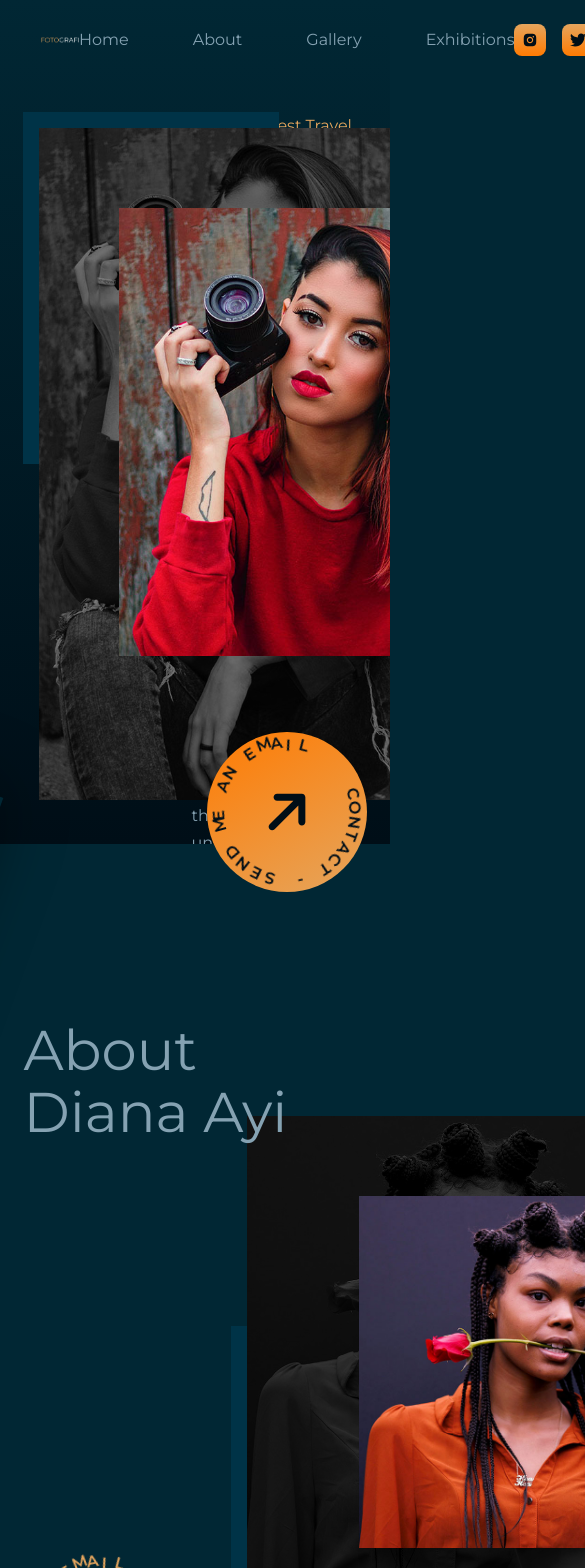
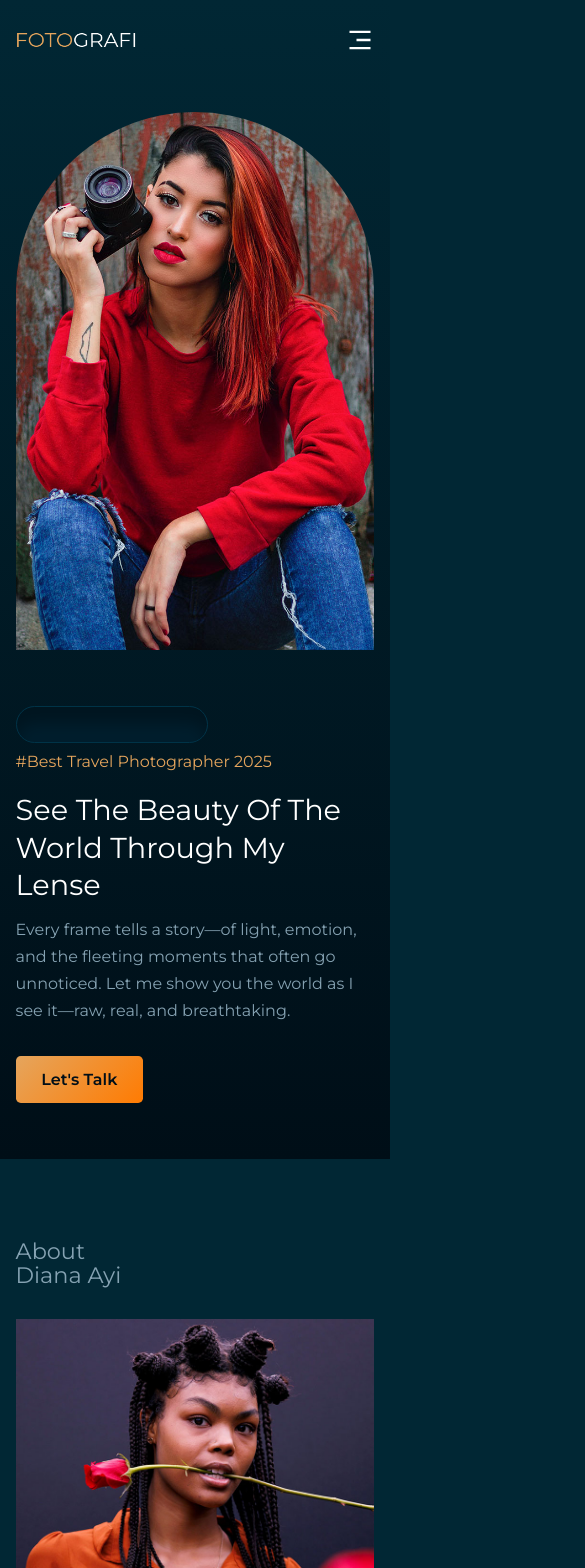
Before and after one commit to Jabweli/fotografi, a Next.js app: page / in a window 390 px wide. Shown: the top 1568 px of the page, 585 px wide, since content can reach past the window. Built offline with nearby package versions, Linux system fonts and the light colour scheme.

Commit message:
add responsiveness to components

```diff
--- a/app/globals.css
+++ b/app/globals.css
@@ -11,11 +11,6 @@
 }
 
 @theme inline {
-  --color-background: var(--background);
-  --color-foreground: var(--foreground);
-  --font-sans: var(--font-geist-sans);
-  --font-mono: var(--font-geist-mono);
-
   --color-primary: #ff7b02;
   --color-primary-variant: #e5a55d;
   --color-bg-1: #000e17;
@@ -29,10 +24,18 @@
   --transition: all 400ms ease;
 
   --animate-spinText: spinText 30s linear infinite;
+  --animate-navAnimation: navAnimation 600ms ease forwards;
 
   @keyframes spinText {
     to {
       transform: rotate(360deg);
+    }
+  }
+
+  @keyframes navAnimation {
+    to {
+      transform: rotateX(0deg);
+      opacity: 1;
     }
   }
 }
@@ -60,7 +63,7 @@ h2 {
 }
 
 h1 {
-  font-size: 4rem;
+  font-size: 3.2rem;
   color: var(--color-white);
 }
 
@@ -108,6 +111,20 @@ h2 {
   border-radius: calc(3.5rem / 2);
   margin-bottom: 3.5rem;
   border: 1px solid var(--color-bg-4);
+}
+
+
+.custom-hover {
+  @apply xl:group-hover:saturate-100 xl:group-hover:left-0 xl:group-hover:bottom-0 xl:group-hover:border-16 xl:group-hover:border-bg-4;
+
+  /* Tailwind does not support arbitrary values like brightness-[0.3] or box-shadow-[...] inside @apply */
+  /* Use regular CSS for those */
+  /* filter: brightness(0.3); */
+}
+
+.group:hover .custom-hover {
+  filter: brightness(1);
+  box-shadow: 0 3rem 3rem rgba(0, 0, 0, 0.2);
 }
 
 .header_frame {
@@ -163,8 +180,8 @@ h2 {
 /* swiper */
 .swiper-slide {
   border: 0.5rem solid var(--color-bg-4);
-  height: fit-content;
-  max-height: 36rem;
+  height: max-content;
+  max-height: fit-content;
   overflow: hidden;
   transition: var(--transition);
 }
@@ -173,7 +190,7 @@ h2 {
   box-shadow: 0 3rem 3rem rgba(0, 0, 0, 0.4);
 }
 
-.swiper-slide img {
+.swiper-slide article img {
   display: block;
   width: 100%;
   height: 100%;
@@ -208,7 +225,6 @@ h2 {
   opacity: 1;
 }
 
-
 /* exhibition section */
 .ex_article img {
   filter: saturate(0);
@@ -222,3 +238,89 @@ h2 {
 .ex_article:hover img {
   filter: saturate(1);
 }
+
+/* ========== MEDIA QUERIES =============== */
+@media screen and (max-width: 1024px) {
+  .container {
+    width: var(--container-width-md);
+    position: relative;
+  }
+
+  h1 {
+    font-size: 2.5rem;
+    line-height: 1.3;
+  }
+
+  h2 {
+    font-size: 2.5rem;
+  }
+
+  header {
+    display: grid;
+    place-items: center;
+    /* height: fit-content; */
+    padding: 0rem 0 5rem;
+  }
+
+  .header {
+    grid-template-columns: 40% 54%;
+    gap: 6%;
+    /* margin: 0; */
+  }
+
+  .empty {
+    width: 12rem;
+    height: 2.3rem;
+    margin-bottom: 1rem;
+  }
+
+  .header_btn-md {
+    background: linear-gradient(135deg, var(--color-primary-variant), var(--color-primary));
+    color: var(--color-bg-1);
+    margin-top: 2rem;
+    display: inline-block;
+    padding: 0.6rem 1.6rem;
+    font-weight: 600;
+    border-radius: 0.3rem;
+  }
+
+  .swiper-slide {
+    height: max-content;
+    background: red;
+    max-height: fit-content;
+  }
+}
+
+
+@media screen and (max-width: 992px){
+  h1 {
+    margin-top: 1rem;
+  }
+}
+
+@media screen and (max-width: 768px){
+  header {
+    padding: 0rem 0 7rem;
+  }
+
+  .header {
+    grid-template-columns: 100%;
+  }
+
+  h1 {
+    font-size: 1.8rem;
+    line-height: 1.3;
+  }
+
+  h2 {
+    font-size: 1.4rem;
+  }
+
+  .empty {
+    margin-bottom: 5px;
+  }
+}
+
+@media screen and (max-width: 600px){
+
+}
--- a/components/About.tsx
+++ b/components/About.tsx
@@ -4,27 +4,26 @@ import Image from "next/image";
 
 const About = () => {
   return (
-    <section id="about" className="mt-72">
-      <div className="container grid grid-cols-[10rem_26rem_auto] gap-12 relative">
-        <h2 className="absolute -top-28 z-1">
+    <section id="about" className="mt-40 md:mt-60 xl:mt-72">
+      <div className="container grid grid-cols-1 md:grid-cols-[44%_54%] md:gap-[2%] xl:grid-cols-[10rem_26rem_auto] xl:gap-12 relative">
+        <h2 className="absolute -top-20 md:-top-28 z-1">
           About <br />
           Diana Ayi
         </h2>
-        <ContactBtn className="!text-primary-variant self-end hover:-translate-y-4 hover:!text-primary" />
+        <ContactBtn className="!text-primary-variant self-end hover:-translate-y-4 hover:!text-primary !hidden xl:!grid" />
 
         <div className="relative group">
-          <div className="w-64 h-96 bg-bg-4 absolute bottom-0" />
-          <div className="relative bottom-4 left-4 saturate-0 brightness-[0.3] transition group-hover:saturate-100 group-hover:brightness-100 group-hover:left-0 group-hover:bottom-0 group-hover:box-shadow-[0_3rem_3rem_rgba(0,0,0,0.2)] group-hover:border-16 group-hover:border-bg-4">
+          <div className="hidden xl:!block w-64 h-96 bg-bg-4 absolute bottom-0" />
+          <div className="relative transition xl:saturate-0 xl:brightness-[0.3] xl:left-4 xl:bottom-4 custom-hover">
             <Image
               src="/images/about.jpg"
               alt="about diana ayi"
               width={752}
               height={912}
               loading="lazy"
-              className="w-fullddd"
             />
           </div>
-          <div className="absolute top-16 left-32 h-88 w-88 overflow-hidden shadow-[2rem_2rem_2rem_rgba(0,0,0,0.2)] transition group-hover:opacity-0">
+          <div className="hidden xl:block absolute top-16 left-32 h-88 w-88 overflow-hidden shadow-[2rem_2rem_2rem_rgba(0,0,0,0.2)] transition group-hover:opacity-0">
             <Image
               src="/images/about.jpg"
               alt="about diana ayi"
@@ -35,8 +34,8 @@ const About = () => {
           </div>
         </div>
 
-        <div className="ml-16">
-          <div className="empty header__empty" />
+        <div className="lg:ml-16 mt-8 lg:mt-0">
+          <div className="empty !hidden lg:!block" />
           <div className="flex flex-col gap-4 text-[15px]">
             <p>
               Hi, I&apos;m Diana Ayi—a visual storyteller with a passion for
--- a/components/Exhibitions.tsx
+++ b/components/Exhibitions.tsx
@@ -4,24 +4,24 @@ import Image from "next/image";
 
 const Exhibitions = () => {
   return (
-    <section id="exhibitions" className="mt-40">
+    <section id="exhibitions" className="mt-10 md:mt-20 xl:mt-40">
       <div className="container relative">
         <h2>Exhibitions</h2>
-        <div className="empty !w-104 absolute right-56 top-0" />
+        <div className="empty !w-104 absolute right-56 top-0 !hidden xl:!block" />
 
-        <div className="grid grid-cols-[auto_10rem] items-center justify-between">
-          <p className="w-180">
+        <div className="grid lg:grid-cols-[auto_10rem] items-center justify-between">
+          <p className="w-full lg:w-180 mt-4 xl:mt-0">
             A curated look at where my work has been showcased. Each exhibition
             is a chapter in my creative journey—spaces where my lens met the
             world, sparking connection, conversation, and inspiration. From
             local galleries to global features, these moments reflect the heart
             of my craft.
           </p>
-          <ContactBtn className="!text-primary-variant hover:!text-primary hover:-translate-y-4"/>
+          <ContactBtn className="!text-primary-variant hover:!text-primary hover:-translate-y-4 !hidden"/>
         </div>
 
-        <div className="grid grid-cols-3 mt-20 gap-8">
-          <article className="ex_article border-[0.5rem] border-bg-4 transition row-[1/3]">
+        <div className="grid grid-cols-3 mt-8 lg:mt-20 gap-1 sm:gap-4 lg:gap-8">
+          <article className="ex_article lg:border-[0.5rem] border-bg-4 transition row-[1/3]">
             <Image
               src="/images/ev.jpg"
               alt="gallery"
@@ -30,7 +30,7 @@ const Exhibitions = () => {
               className="w-full h-full object-cover"
             />
           </article>
-          <article className="ex_article border-[0.5rem] border-bg-4 transition">
+          <article className="ex_article lg:border-[0.5rem] border-bg-4 transition">
             <Image
               src="/images/e1.jpg"
               alt="gallery"
@@ -39,7 +39,7 @@ const Exhibitions = () => {
               className="w-full h-auto object-cover"
             />
           </article>
-          <article className="ex_article border-[0.5rem] border-bg-4 transition">
+          <article className="ex_article lg:border-[0.5rem] border-bg-4 transition">
             <Image
               src="/images/e2.jpg"
               alt="gallery"
@@ -48,7 +48,7 @@ const Exhibitions = () => {
               className="w-full h-auto object-cover"
             />
           </article>
-          <article className="ex_article border-[0.5rem] border-bg-4 transition col-[2/4] row-[2/3]">
+          <article className="ex_article lg:border-[0.5rem] border-bg-4 transition col-[2/4] row-[2/3]">
             <Image
               src="/images/eh.jpg"
               alt="gallery"
@@ -57,7 +57,7 @@ const Exhibitions = () => {
               className="w-full h-auto object-cover"
             />
           </article>
-          <article className="ex_article border-[0.5rem] border-bg-4 transition">
+          <article className="ex_article lg:border-[0.5rem] border-bg-4 transition">
             <Image
               src="/images/e3.jpg"
               alt="gallery"
@@ -66,7 +66,7 @@ const Exhibitions = () => {
               className="w-full h-auto object-cover"
             />
           </article>
-          <article className="ex_article border-[0.5rem] border-bg-4 transition">
+          <article className="ex_article lg:border-[0.5rem] border-bg-4 transition">
             <Image
               src="/images/e4.jpg"
               alt="gallery"
@@ -75,7 +75,7 @@ const Exhibitions = () => {
               className="w-full h-auto object-cover"
             />
           </article>
-          <article className="ex_article border-[0.5rem] border-bg-4 transition">
+          <article className="ex_article lg:border-[0.5rem] border-bg-4 transition">
             <Image
               src="/images/e5.jpg"
               alt="gallery"
--- a/components/Footer.tsx
+++ b/components/Footer.tsx
@@ -7,15 +7,15 @@ const Footer = () => {
     <footer className="mt-28">
       <div className="container border-t-[0.5rem] border-bg-4 pt-12">
         <div className="flex items-center gap-8">
-          <h2 className="!text-5xl">support@fotografi.com</h2>
+          <h2 className="text-base md:!text-5xl">support@fotografi.com</h2>
           <Link
             href=""
-            className="w-20 h-20 rounded-full border-[0.2rem] border-primary-variant text-[2rem] flex items-center  justify-center text-primary-variant transition hover:text-primary hover:border-primary hover:-translate-y-4"
+            className="w-10 h-10 text-lg md:w-20 md:h-20 rounded-full border-[0.2rem] border-primary-variant md:text-[2rem] flex items-center  justify-center text-primary-variant transition hover:text-primary hover:border-primary hover:-translate-y-4"
           >
             <FaArrowRight className="-rotate-45" />
           </Link>
         </div>
-        <div className="flex items-center gap-12 my-5">
+        <div className="flex flex-wrap items-center gap-x-12 gap-y-3 my-5">
           <Link href="#home" className="transition hover:text-primary">Home</Link>
           <Link href="#about" className="transition hover:text-primary">About</Link>
           <Link href="#gallery" className="transition hover:text-primary">Gallery</Link>
--- a/components/Header.tsx
+++ b/components/Header.tsx
@@ -6,11 +6,11 @@ import ContactBtn from "./ContactBtn";
 const Header = () => {
   return (
     <>
-      <header id="home" className="w-full h-[100vh] relative top-0 overflow-hidden linear-bg-2">
+      <header id="home" className="w-full h-max lg:h-[100vh] relative top-0 overflow-hidden linear-bg-2">
         <div className="container header">
           <div className="group cursor-pointer">
-            <div className="w-64 h-88 bg-bg-4 absolute" />
-            <div className="w-112 relative top-4 left-4 saturate-0 brightness-[50%] transition group-hover:saturate-100 group-hover:brightness-100 group-hover:top-0 group-hover:left-0 group-hover:border-[16px] group-hover:border-bg-4 group-hover:w-full">
+            <div className="w-64 h-88 bg-bg-4 absolute hidden lg:block" />
+            <div className="relative rounded-t-[290px] lg:rounded-t-none overflow-hidden xl:border-0 xl:top-4 xl:left-4 xl:saturate-0 xl:brightness-[50%] transition xl:group-hover:saturate-100 xl:group-hover:brightness-100 xl:group-hover:top-0 xl:group-hover:left-0 xl:group-hover:border-[16px] xl:group-hover:border-bg-4 xl:group-hover:w-full">
               <Image
                 src="/images/header.jpg"
                 alt="header image"
@@ -19,7 +19,7 @@ const Header = () => {
                 priority
               />
             </div>
-            <div className="w-112 h-112 absolute top-24 left-24 overflow-hidden transition group-hover:opacity-0">
+            <div className="w-112 h-112 hidden xl:block absolute top-24 left-24 overflow-hidden transition group-hover:opacity-0">
               <Image
                 src="/images/header.jpg"
                 alt="header image"
@@ -30,24 +30,26 @@ const Header = () => {
               />
             </div>
           </div>
+
           <div className="header__right">
-            <div className="flex gap-8">
-              <div className="empty header__empty"></div>
+            <div className="flex flex-col lg:flex-row lg:gap-8">
+              <div className="empty"></div>
               <span className="text-primary-variant">
                 #Best Travel Photographer 2025
               </span>
             </div>
-            <h1 className="!text-[52px] 2xl:!text-[70px]">See The Beauty Of The World Through My Lense</h1>
-            <p className="w-[85%] mt-3">
+            <h1>See The Beauty Of The World Through My Lense</h1>
+            <p className="w-full xl:w-[85%] mt-3">
             Every frame tells a story—of light, emotion, and the fleeting moments that often go unnoticed. Let me show you the world as I see it—raw, real, and breathtaking.
             </p>
-            <Link href="mailto:stanlaus645@gmail.com" className="md:hidden">
+            <Link href="mailto:stanlaus645@gmail.com" className="header_btn-md lg:hidden">
               Let&apos;s Talk
             </Link>
           </div>
         </div>
       </header>
-      <div className="header_frames absolute top-[88vh] right-176 2xl:right-212 2xl:top-[80vh] transition">
+
+      <div className="header_frames hidden xl:block absolute top-[88vh] right-176 2xl:right-212 2xl:top-[80vh] transition">
         <div className="header_frame w-52 border-[0.4rem] border-bg-3 absolute">
           <Image
             src="/images/frame1.jpg"
@@ -67,7 +69,7 @@ const Header = () => {
           />
         </div>
       </div>
-      <ContactBtn className="header_btn"/>
+      <ContactBtn className="header_btn !hidden lg:!grid"/>
     </>
   );
 };
--- a/components/Navbar.tsx
+++ b/components/Navbar.tsx
@@ -4,14 +4,36 @@ import Link from "next/link";
 import React, { useEffect, useState } from "react";
 import { FaTwitter, FaYoutube } from "react-icons/fa6";
 import { AiFillInstagram } from "react-icons/ai";
+import { RiMenu3Fill } from "react-icons/ri";
+import { IoClose } from "react-icons/io5";
+
+const menuItems = [
+  {
+    label: "Home",
+    link: "#home",
+  },
+  {
+    label: "About",
+    link: "#about",
+  },
+  {
+    label: "Gallery",
+    link: "#gallery",
+  },
+  {
+    label: "Exhibitions",
+    link: "#exhibitions",
+  },
+];
 
 const Navbar = () => {
   const [isScrolled, setIsScrolled] = useState(false);
+  const [isMenuOpen, setIsMenuOpen] = useState(false);
 
   const handleScroll = () => {
-    if(document.documentElement.scrollTop > 0){
+    if (document.documentElement.scrollTop > 0) {
       setIsScrolled(true);
-    }else{
+    } else {
       setIsScrolled(false);
     }
   };
@@ -20,13 +42,16 @@ const Navbar = () => {
     window.addEventListener("scroll", handleScroll);
 
     return () => {
-      window.removeEventListener("scroll", ()=>{});
+      window.removeEventListener("scroll", () => {});
     };
   }, []);
 
-
   return (
-    <nav className={`w-full h-20 grid place-items-center fixed top-0 left-0 z-[99] ${isScrolled && "window-scrolled"}`}>
+    <nav
+      className={`w-full h-20 grid place-items-center fixed top-0 left-0 z-[99] ${
+        isScrolled && "window-scrolled"
+      }`}
+    >
       <div className="container flex items-center justify-between">
         <Link href="/" className="w-[7.5rem]">
           <Image
@@ -37,49 +62,77 @@ const Navbar = () => {
             className="w-full h-auto"
           />
         </Link>
-        <div className="flex items-center gap-16">
-          <Link href="#home" className="hover:text-primary transition">
-            Home
-          </Link>
-          <Link href="#about" className="hover:text-primary transition">
-            About
-          </Link>
-          <Link href="#gallery" className="hover:text-primary transition">
-            Gallery
-          </Link>
-          <Link href="#exhibitions" className="hover:text-primary transition">
-            Exhibitions
-          </Link>
+
+        {/* desktop nav */}
+        <div className="hidden lg:flex items-center gap-16">
+          {menuItems.map((item) => (
+            <Link
+              key={item.label}
+              href={item.link}
+              className="hover:text-primary transition"
+            >
+              {item.label}
+            </Link>
+          ))}
         </div>
-        <div className="flex items-center gap-[16px] text-white">
+
+        {/* mobile nav */}
+        {isMenuOpen && (
+          <div className="flex flex-col lg:hidden absolute top-[100%] right-0 gap-0 mt-5">
+            {menuItems.map((item, index) => (
+              <Link
+                key={item.label}
+                href={item.link}
+                onClick={() => setIsMenuOpen(false)}
+                className="h-20 shadow-[-3rem_3rem_3rem_rgba(0,0,0,0.7)] bg-bg-4 w-full p-[1rem_5rem_1rem_3rem] flex items-center border-t-[1px] border-bg-2 animate-navAnimation rotate-x-90 opacity-0 origin-top"
+                style={{animationDelay: `${200 * index}ms`}}
+              >
+                {item.label}
+              </Link>
+            ))}
+          </div>
+        )}
+
+        <div className="hidden lg:flex items-center gap-[16px] text-white">
           <Link
             href="https://instagram.com"
             className="w-8 h-8 grid place-items-center rounded-lg linear-bg-1"
             target="_blank"
           >
-            <AiFillInstagram className="text-bg-1"/>
+            <AiFillInstagram className="text-bg-1" />
           </Link>
           <Link
             href="https://instagram.com"
             className="w-8 h-8 grid place-items-center rounded-lg linear-bg-1"
             target="_blank"
           >
-            <FaTwitter className="text-bg-1"/>
+            <FaTwitter className="text-bg-1" />
           </Link>
           <Link
             href="https://instagram.com"
             className="w-8 h-8 grid place-items-center rounded-lg linear-bg-1"
             target="_blank"
           >
-            <FaYoutube className="text-bg-1"/>
+            <FaYoutube className="text-bg-1" />
           </Link>
         </div>
-        <button className="hidden" id="nav__toggle-open">
-          Menu
-        </button>
-        <button className="hidden" id="nav__toggle-close">
-          Close
-        </button>
+
+        {!isMenuOpen && (
+          <button
+            onClick={() => setIsMenuOpen(true)}
+            className="flex lg:hidden cursor-pointer text-white"
+          >
+            <RiMenu3Fill size={28} />
+          </button>
+        )}
+        {isMenuOpen && (
+          <button
+            onClick={() => setIsMenuOpen(false)}
+            className="flex lg:hidden cursor-pointer text-white"
+          >
+            <IoClose size={30} />
+          </button>
+        )}
       </div>
     </nav>
   );
```
Also changed, not shown: components/Gallery.tsx (+5 -3 lines).
